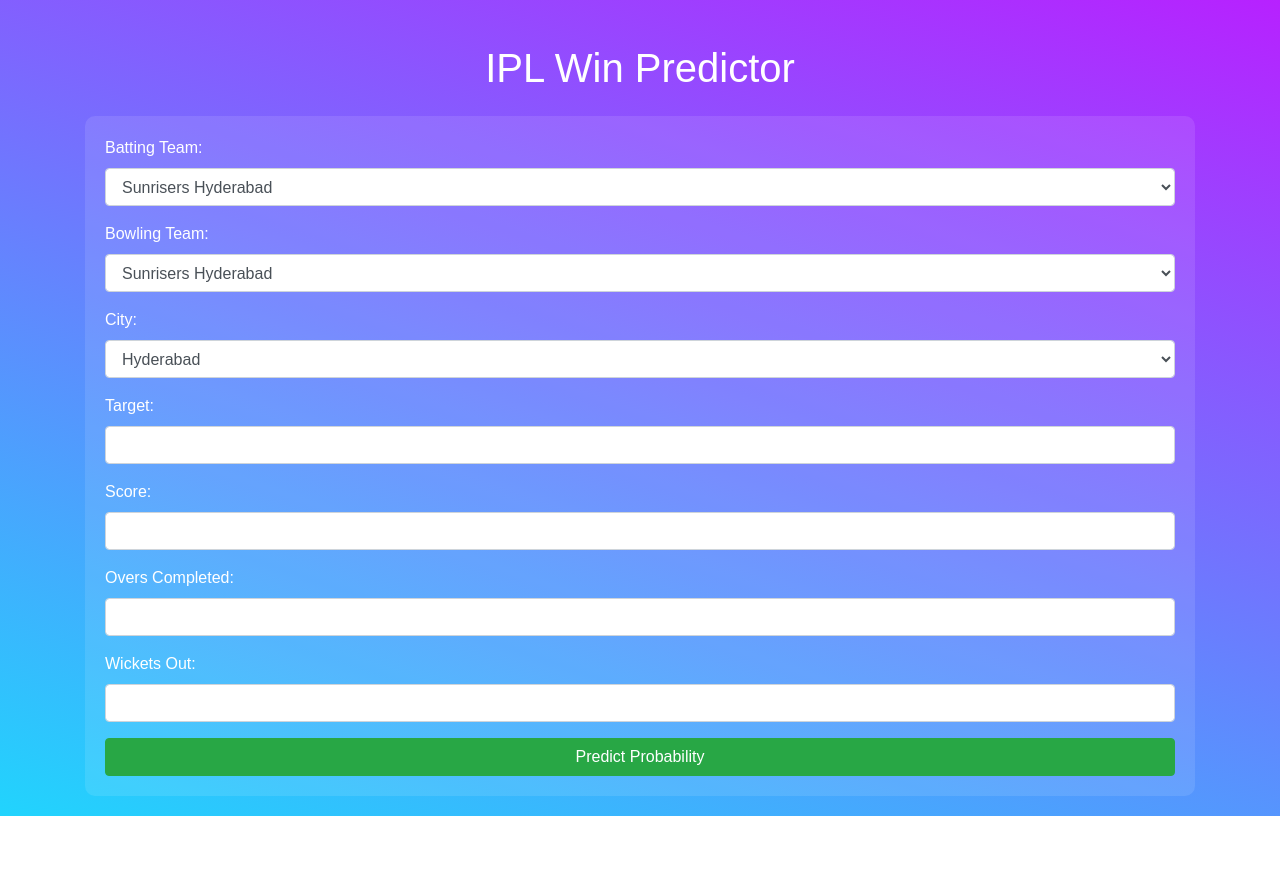
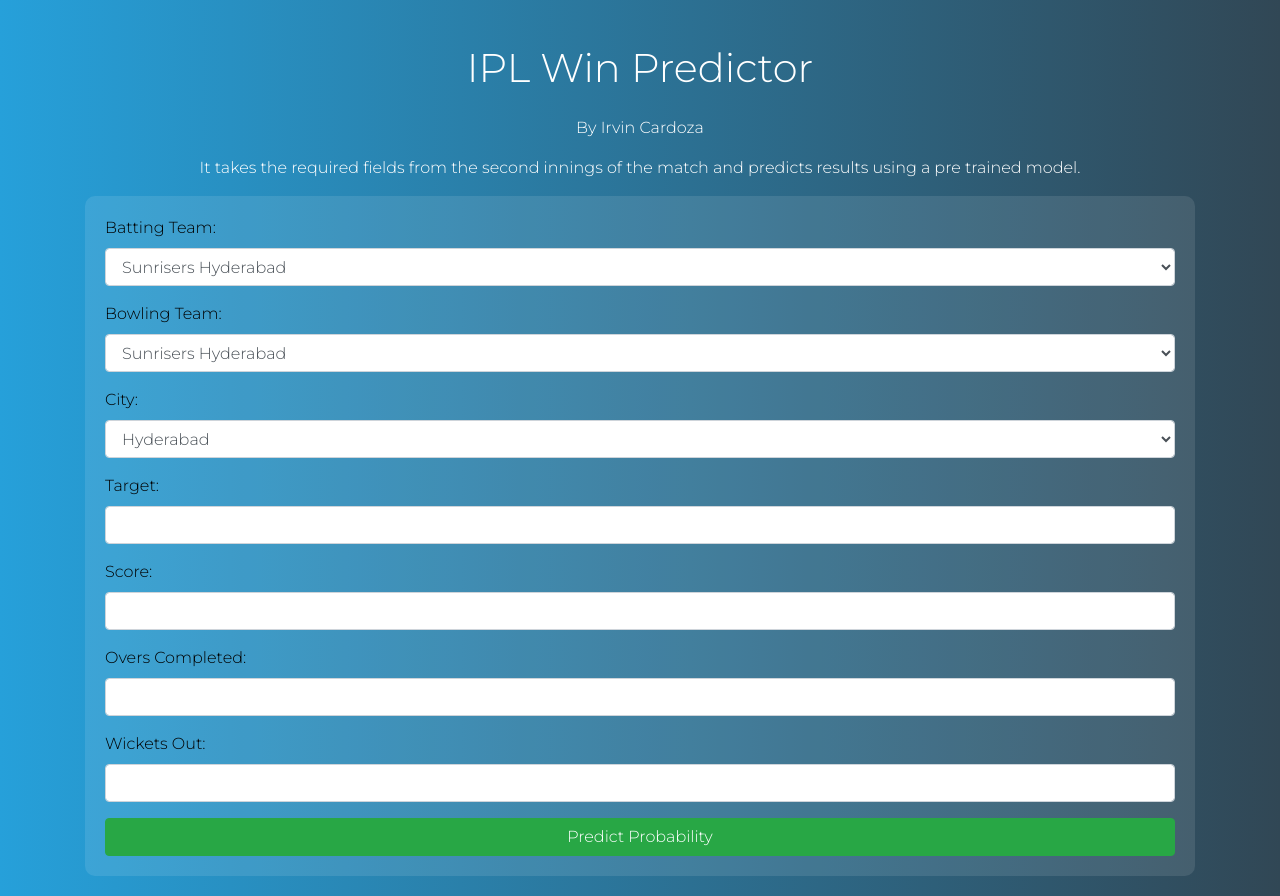
Before and after one commit to irvincardoza/IPL-Win-Prediction-Model, a Django app: page / in a window 1280 px wide. Before the commit the page ends 816 px from the top, so only its background shows below. Run offline with Django 5.2, Linux system fonts and the light colour scheme; parts of the project's set-up code (start-up, migrations or seed data) failed here and were passed over; some libraries are stand-ins or nearby versions.

Commit message:
Update predict.html
added new designs

```diff
--- a/iplproj/prediction/templates/prediction/predict.html
+++ b/iplproj/prediction/templates/prediction/predict.html
@@ -1,6 +1,9 @@
 <!DOCTYPE html>
 <html lang="en">
 <head>
+    <link rel="preconnect" href="https://fonts.googleapis.com">
+<link rel="preconnect" href="https://fonts.gstatic.com" crossorigin>
+<link href="https://fonts.googleapis.com/css2?family=Montserrat:wght@300&display=swap" rel="stylesheet">
     <meta charset="UTF-8">
     <meta name="viewport" content="width=device-width, initial-scale=1, shrink-to-fit=no">
     <title>IPL Win Predictor</title>
@@ -8,11 +11,15 @@
     <link href="https://stackpath.bootstrapcdn.com/bootstrap/4.5.2/css/bootstrap.min.css" rel="stylesheet">
     <style>
         body {
-            font-family: Arial, sans-serif;
+
+            font-family: "Montserrat", sans-serif;
+            font-weight: 300;
 
 
-            background-color: #21D4FD;
-background-image: linear-gradient(19deg, #21D4FD 0%, #B721FF 100%);
+            background: #314755;  /* fallback for old browsers */
+background: -webkit-linear-gradient(to right, #26a0da, #314755);  /* Chrome 10-25, Safari 5.1-6 */
+background: linear-gradient(to right, #26a0da, #314755); /* W3C, IE 10+/ Edge, Firefox 16+, Chrome 26+, Opera 12+, Safari 7+ */
+
 
 color: white;
             padding: 20px;
@@ -23,13 +30,16 @@
             border-radius: 10px;
         }
         .form-label {
-            color: white;
+            color: rgb(0, 0, 0);
         }
+
     </style>
 </head>
 <body>
     <div class="container">
         <h1 class="text-center my-4">IPL Win Predictor</h1>
+       <center><p>By Irvin Cardoza</p></center>
+       <center><p>It takes the required fields from the second innings of the match and predicts results using a pre trained model.</p></center>
         <div class="form-container">
             <form method="post">
                 {% csrf_token %}
```
